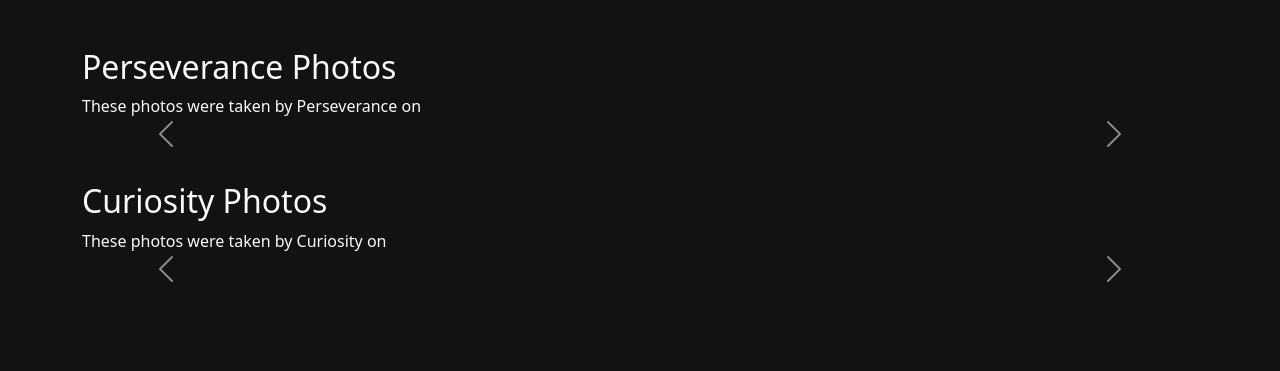
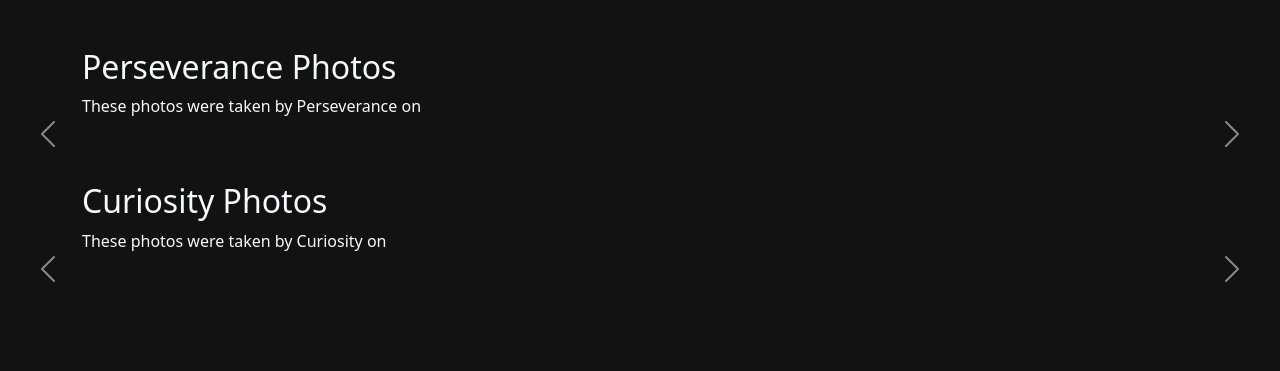
Before and after one commit to Ava-HW/mars_flask_app, a Flask app: page /photos in a window 1280 px wide. Shown: the part 56-427 px from the top of the page. Run offline with Flask 3, Linux system fonts and the light colour scheme; data that the repository does not hold is empty.

Commit message:
Moved the carousel control buttons to the side of the carousel.

```diff
--- a/static/styles.css
+++ b/static/styles.css
@@ -64,3 +64,34 @@
   object-position: center; /* Align the image to the center */
   width: auto; /* Allow the width to adjust based on the original aspect ratio */
 }
+
+/* Move the controls to the sides of the carousel */
+.carousel-control-prev,
+.carousel-control-next {
+  width: auto; /* Adjust the width if necessary */
+  height: 100%; /* Ensure it spans the height of the carousel */
+  display: flex; /* Center the icon vertically */
+  align-items: center;
+  justify-content: center;
+  position: absolute;
+  top: 0;
+  bottom: 0;
+  background: none; /* Remove any background */
+  z-index: 5; /* Ensure they stay on top */
+}
+
+.carousel-control-prev {
+  left: -50px; /* Adjust the horizontal offset as needed */
+}
+
+.carousel-control-next {
+  right: -50px; /* Adjust the horizontal offset as needed */
+}
+
+/* Ensure icons stay centered in their button areas */
+.carousel-control-prev-icon,
+.carousel-control-next-icon {
+  background-size: 100%, 100%; /* Scale icons properly */
+  width: 2rem; /* Set the size of the icons */
+  height: 2rem;
+}
--- a/templates/photos.html
+++ b/templates/photos.html
@@ -11,7 +11,7 @@
       <div class="carousel-item {% if loop.first %}active{% endif %}">
         <div class="row">
           {% for photo in i %}
-          <div class="col-md-4">
+          <div class="col-md-4 col-sm-12">
             <img src="{{ photo['image'] }}" class="d-block w-100 resizable-image" alt="Perseverance Photo">
           </div>
           {% endfor %}
@@ -40,7 +40,7 @@
       <div class="carousel-item {% if loop.first %}active{% endif %}">
         <div class="row">
           {% for photo in i %}
-          <div class="col-md-4">
+          <div class="col-md-4 col-sm-12">
             <img src="{{ photo['image'] }}" class="d-block w-100 resizable-image" alt="Curiosity Photo" >
           </div>
           {% endfor %}
```
Also changed, not shown: 3 other files.
